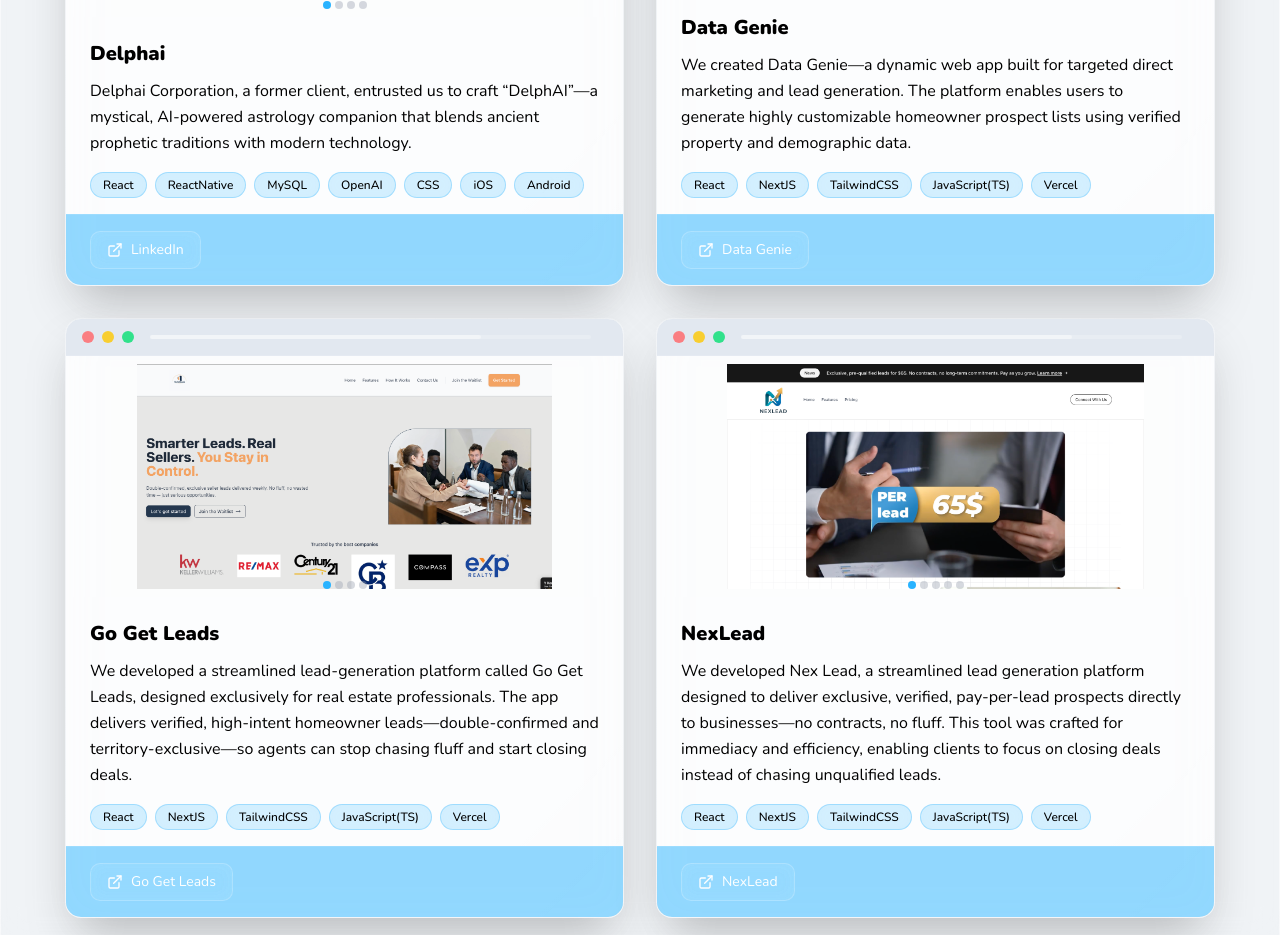
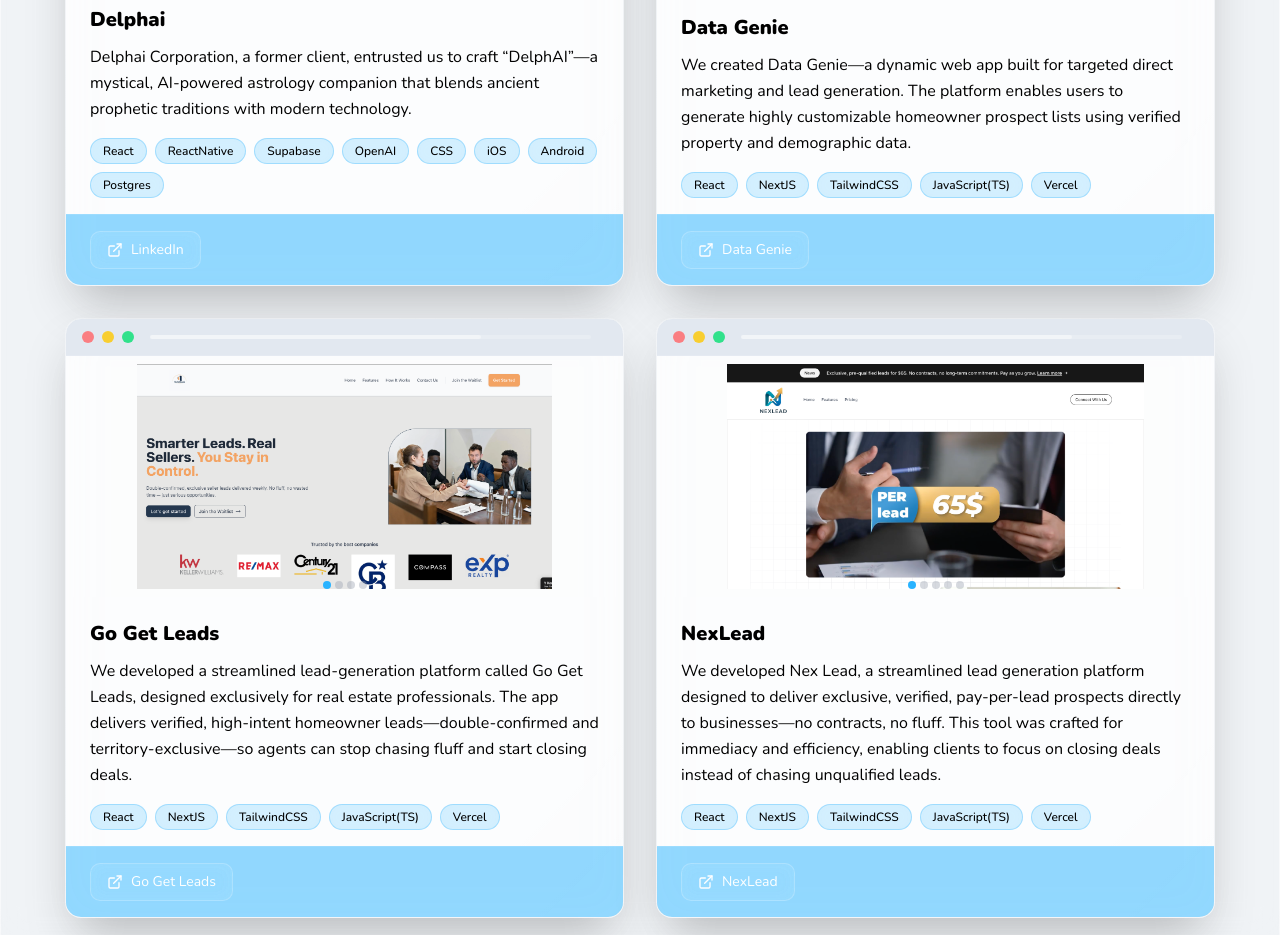
Before and after one commit to Comfort-Dev-Innov/landing, a Next.js app: page / in a window 1280 px wide. Shown: the part 4100-5035 px from the top of the page. Built offline with nearby package versions, Linux system fonts and the light colour scheme.

Commit message:
feat: update technologies in ProjectsSection to replace MySQL with Supabase and add Postgres

```diff
--- a/components/section/ProjectsSection.tsx
+++ b/components/section/ProjectsSection.tsx
@@ -25,11 +25,12 @@
       technologies: [
         'React',
         'ReactNative',
-        'MySQL',
+        'Supabase',
         'OpenAI',
         'CSS',
         'iOS',
         'Android',
+        'Postgres',
       ],
       index: 0,
     },
```
